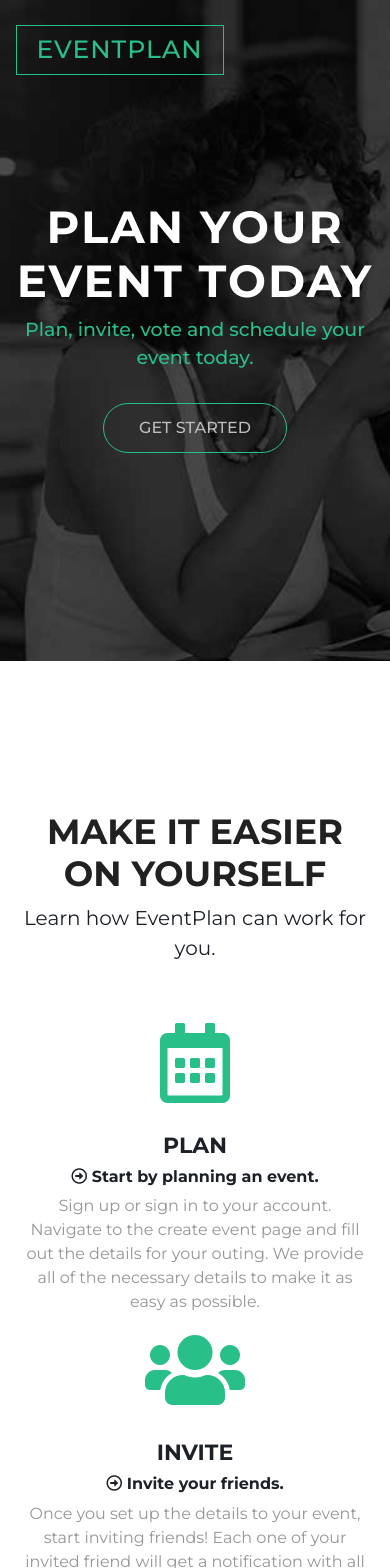
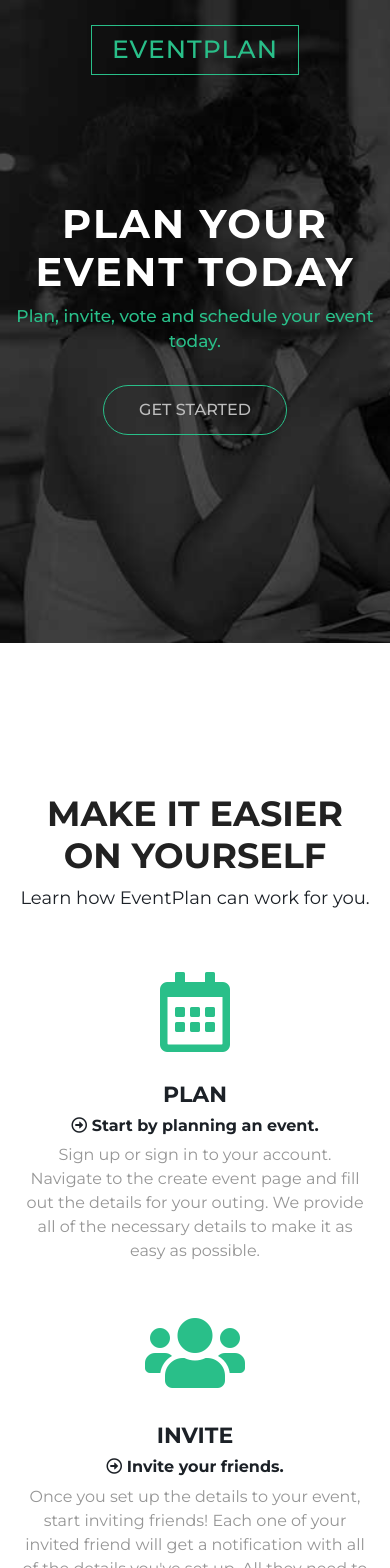
Before and after one commit to davidjemerson/eventplanapp, a React (Create React App) app in the folder client/: page / in a window 390 px wide. Shown: the top 1568 px of the page. Built offline with nearby package versions, Linux system fonts and the light colour scheme; the HTML template or start-up script is replaced by a standard one.

Commit message:
Responsive styles added to splash page

```diff
--- a/client/src/components/Splash/SplashBody.js
+++ b/client/src/components/Splash/SplashBody.js
@@ -8,7 +8,7 @@ export const SplashBody = props => (
 
     <div className="row content-rows">
       <div className="col-xs-12 col-sm-12 col-md-4 col-lg-4">
-      <i class="far fa-calendar-alt fa-5x"></i>
+      <i className="far fa-calendar-alt fa-5x"></i>
 
         <h5>PLAN</h5>
         <h6>
@@ -20,7 +20,7 @@ export const SplashBody = props => (
       </div>
 
       <div className="col-xs-12 col-sm-12 col-md-4 col-lg-4">
-      <i class="fas fa-users fa-5x"></i>
+      <i className="fas fa-users fa-5x"></i>
 
         <h5>INVITE</h5>
         <h6>
@@ -32,7 +32,7 @@ export const SplashBody = props => (
       </div>
 
       <div className="col-xs-12 col-sm-12 col-md-4 col-lg-4">
-      <i class="fas fa-magic fa-5x"></i>
+      <i className="fas fa-magic fa-5x"></i>
 
         <h5>VOTE / SCHEDULE</h5>
         <h6>
--- a/client/src/pages/Splash/Splash.css
+++ b/client/src/pages/Splash/Splash.css
@@ -202,3 +202,61 @@ footer {
   font-family: 'Montserrat', sans-serif;
   color: #bdbdbd;
 }
+
+/* Media Query - Max Width (991px)
+------------------------------------------------*/
+@media only screen and (max-width: 991px) {
+  .navbar-toggler {
+    display: none;
+  }
+
+  a.navbar-brand {
+    font-family: 'Montserrat', sans-serif;
+    color: #29bf89;
+    font-size: 25px;
+    font-weight: 500;
+    letter-spacing: 1px;
+    padding: 5px 20px;
+    border: 1px solid #29bf89;
+    margin: auto;
+  }
+}
+
+@media only screen and (max-width: 767px) {
+  .info-container {
+    background-color: #fff;
+    padding-top: 150px;
+    padding-bottom: 100px;
+    margin-bottom: 0;
+  }
+
+  .p-text {
+    margin-bottom: 50px;
+  }
+}
+
+@media only screen and (max-width: 522px) {
+  .lead {
+    font-family: 'Montserrat', sans-serif;
+    font-weight: 500;
+    font-size: 17px;
+    color: #29bf89;
+  }
+
+  .by-line {
+    font-family: 'Montserrat', sans-serif;
+    font-size: 18px;
+    color: #1c2127;
+    margin-bottom: 60px;
+  }
+}
+
+@media only screen and (max-width: 402px) {
+  .display-4 {
+    font-family: 'Montserrat', sans-serif;
+    font-weight: 700;
+    font-size: 40px;
+    color: #fff;
+    letter-spacing: 2px;
+  }
+}
```
